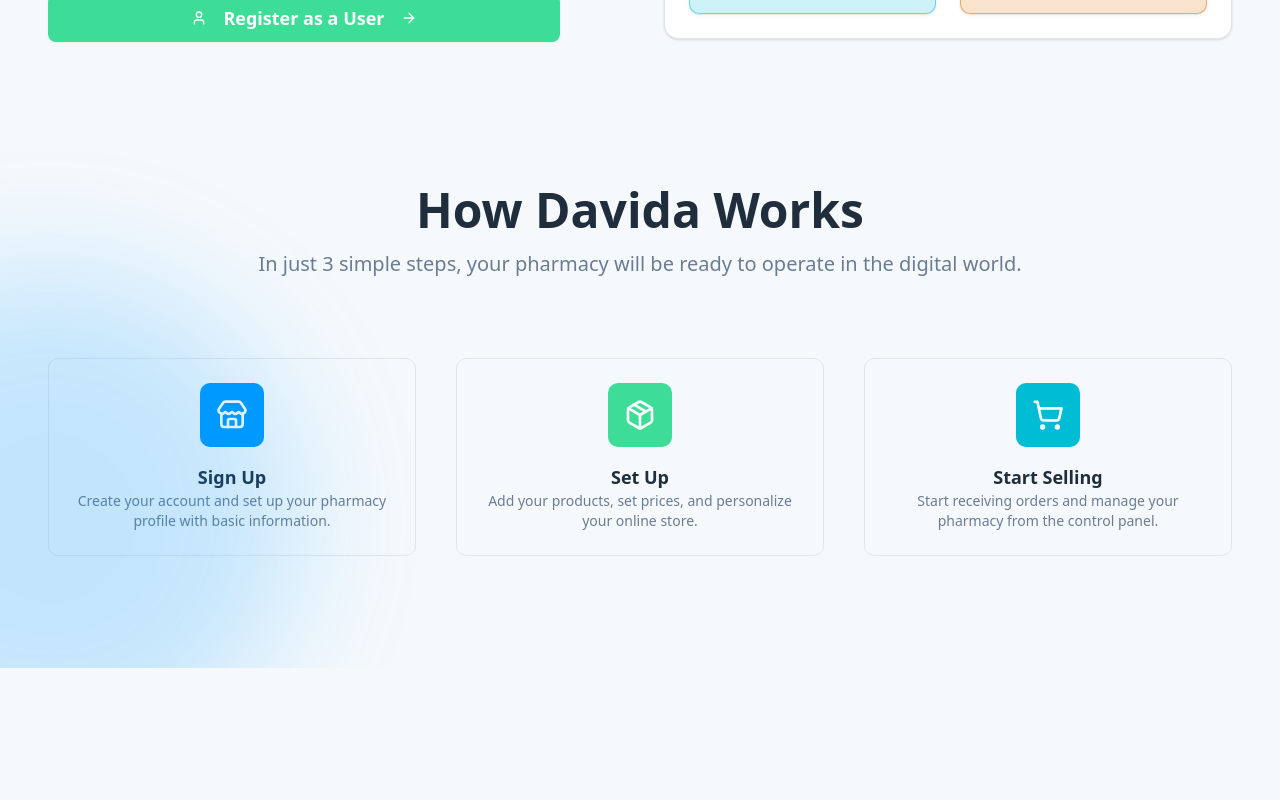
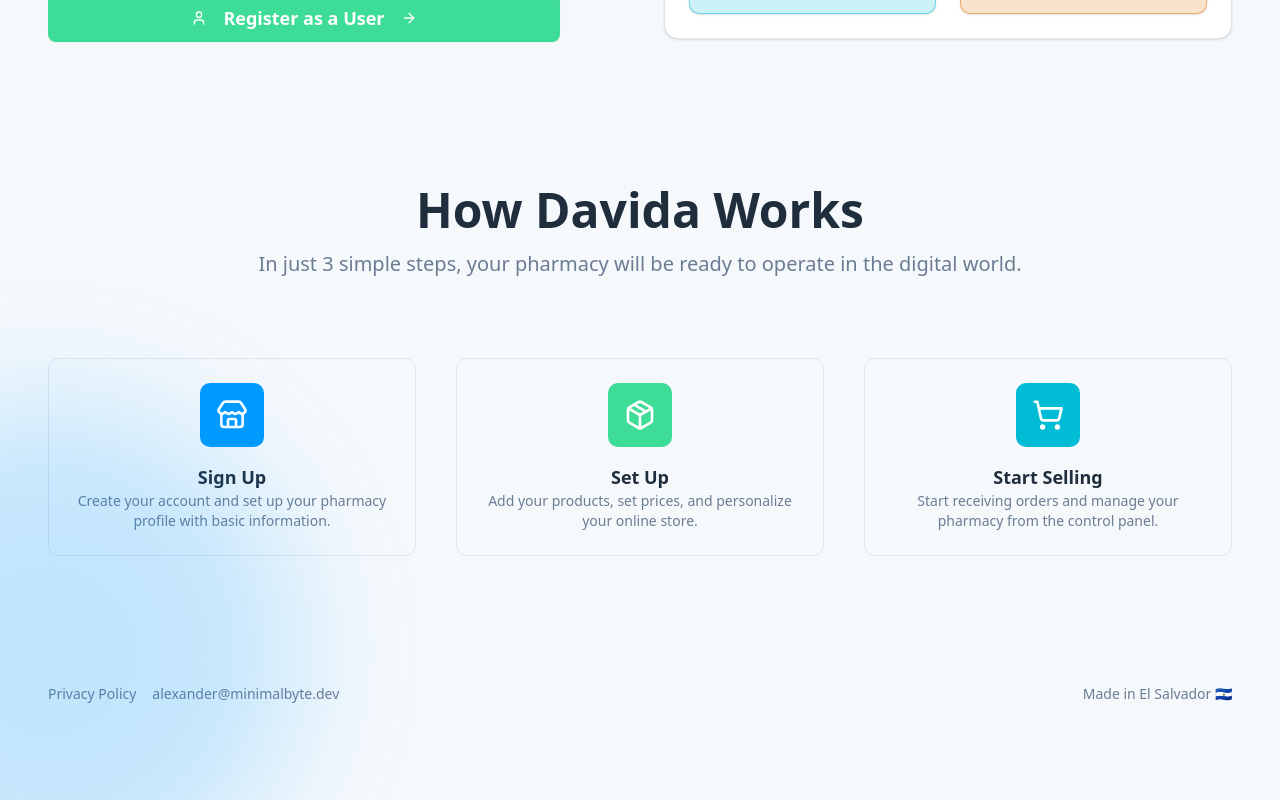
Before and after one commit to DevAlexSanz/davida-app, a React (Vite) app: page / in a window 1280 px wide. Shown: the part 538-1338 px from the top of the page. Before the commit the page ends 1206 px from the top, so only its background shows below. Built offline with nearby package versions, Linux system fonts and the light colour scheme; no server answers.

Commit message:
feat: footer

```diff
--- a/src/views/common/layout.tsx
+++ b/src/views/common/layout.tsx
@@ -8,8 +8,13 @@ import { useTranslation } from "react-i18next";
 import { useEffect, useState } from "react";
 import { CenterSpinner } from "@/components/shared/CenterSpinner";
 import { getMe } from "@/api/services/auth.service";
+import clsx from "clsx";
 
-export const CommonLayout = () => {
+interface CommonLayoutProps {
+  fullWidth?: boolean;
+}
+
+export const CommonLayout = ({ fullWidth = false }: CommonLayoutProps) => {
   const navigate = useNavigate();
   const { t } = useTranslation();
   const { setUser, logout } = useAuthStore();
@@ -28,7 +33,6 @@ export const CommonLayout = () => {
         }
 
         setUser(userData);
-
         setLoading(false);
       } catch (err) {
         console.error("Error getting user data:", err);
@@ -51,11 +55,15 @@ export const CommonLayout = () => {
 
   return (
     <>
-      <header className="fixed top-0 z-50 w-full backdrop-blur-sm px-6 py-4">
+      <header className="fixed top-0 z-50 w-full backdrop-blur-md  px-6 py-4 bg-background/80">
         <div className="mx-auto flex max-w-screen-xl items-center justify-between">
           <img src={DaVidaLogo} alt="DaVida Logo" className="w-24 h-auto" />
           <div className="flex items-center gap-3">
-            <Button onClick={handleLogout} className="w-[120px]">
+            <Button
+              onClick={handleLogout}
+              variant="secondary"
+              className="w-[120px]"
+            >
               {t("layout.common.navbar.logout")}
             </Button>
             <LangToggle />
@@ -65,7 +73,12 @@ export const CommonLayout = () => {
       </header>
 
       <main className="pt-28 px-6 pb-12 flex flex-col min-h-screen">
-        <div className="mx-auto w-full max-w-screen-lg flex-grow">
+        <div
+          className={clsx(
+            "mx-auto w-full flex-grow",
+            fullWidth ? "max-w-full" : "max-w-screen-lg"
+          )}
+        >
           <Outlet />
         </div>
       </main>
--- a/src/views/public/LandingPage/LandingPage.tsx
+++ b/src/views/public/LandingPage/LandingPage.tsx
@@ -10,7 +10,7 @@ import {
   Users,
 } from "lucide-react";
 import { useTranslation } from "react-i18next";
-import { useNavigate } from "react-router";
+import { Link, useNavigate } from "react-router";
 
 export const LandingPage = () => {
   const navigate = useNavigate();
@@ -187,6 +187,26 @@ export const LandingPage = () => {
           </Card>
         </div>
       </section>
+
+      <footer className="w-full py-4 px-4 sm:px-6 md:px-8 text-sm text-muted-foreground">
+        <div className="max-w-7xl mx-auto flex flex-col sm:flex-row items-center justify-between gap-2">
+          <div className="flex items-center gap-4">
+            <Link
+              to="/privacy-policy"
+              className="hover:underline transition-colors"
+            >
+              Privacy Policy
+            </Link>
+            <a
+              href="mailto:alexander@minimalbyte.dev"
+              className="hover:underline transition-colors"
+            >
+              alexander@minimalbyte.dev
+            </a>
+          </div>
+          <div className="text-xs sm:text-sm">Made in El Salvador 🇸🇻</div>
+        </div>
+      </footer>
     </>
   );
 };
```
